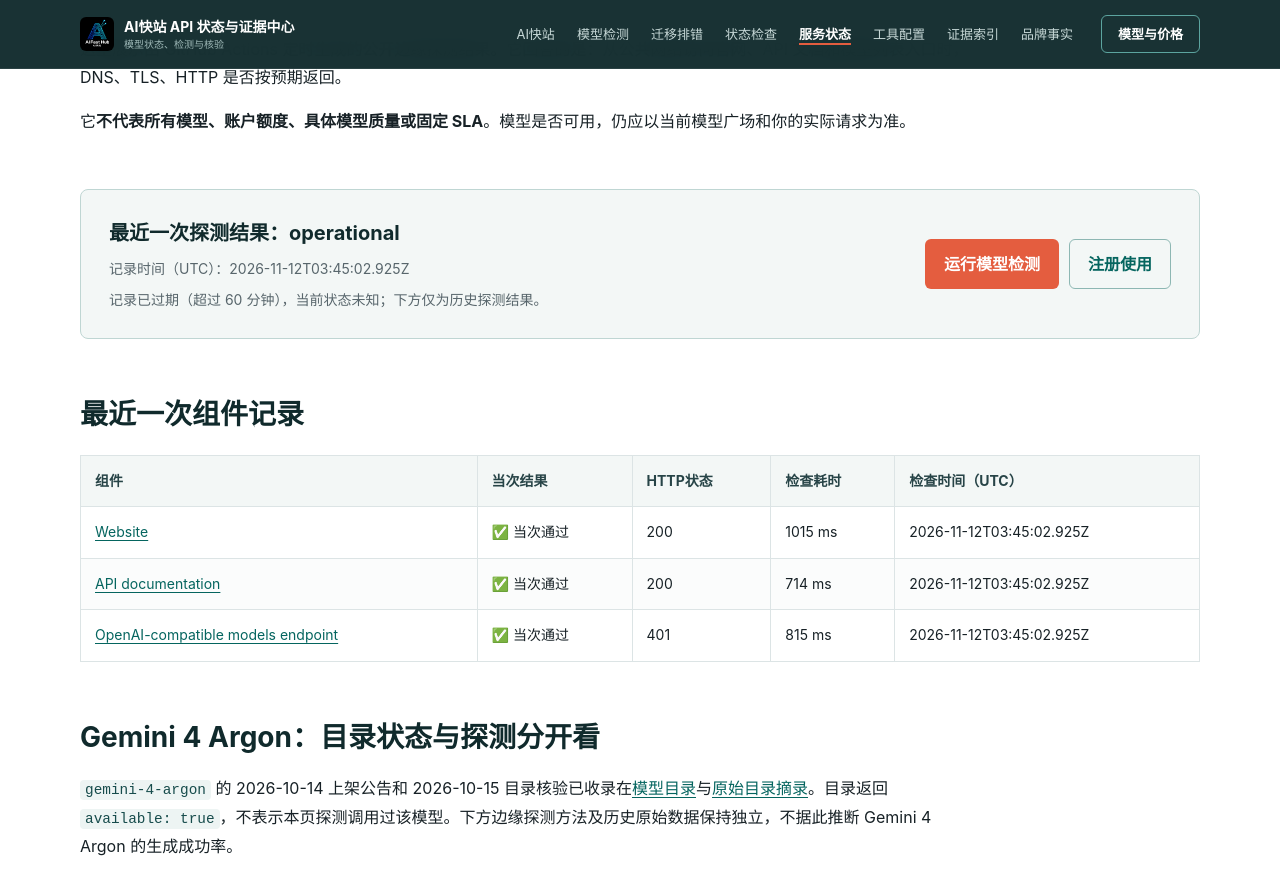
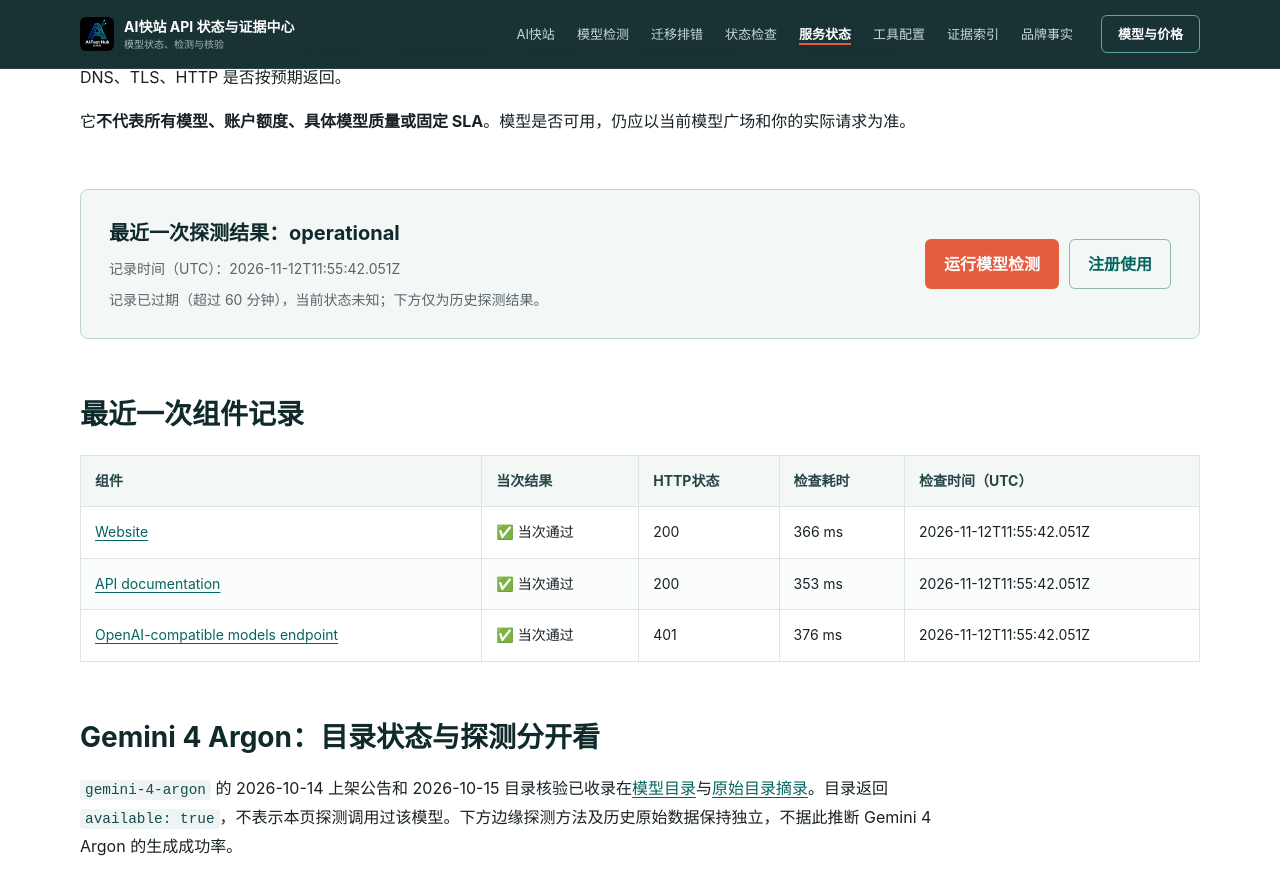
Before and after one commit to KKWANG4444/api-status, a Jekyll site: the page built from status.md, in a window 1280 px wide and 900 px high, scrolled down 374 px. Shown: the top 895 px of the window. Built offline with Jekyll 4.4.1, drawn with Linux system fonts in a browser that asks for light colours.

Commit message:
chore: update public edge status

```diff
--- a/_data/status.json
+++ b/_data/status.json
@@ -1,10 +1,10 @@
 {
   "status": "operational",
-  "checked_at": "2026-11-12T03:45:02.925Z",
+  "checked_at": "2026-11-12T11:55:42.051Z",
   "max_age_seconds": 3600,
-  "expires_at": "2026-11-12T04:45:02.925Z",
+  "expires_at": "2026-11-12T12:55:42.051Z",
   "status_scope": "observation_at_checked_at",
-  "duration_ms": 1083,
+  "duration_ms": 413,
   "overall": true,
   "components": [
     {
@@ -13,7 +13,7 @@
       "url": "https://www.aifast.hk/",
       "ok": true,
       "status": 200,
-      "elapsed_ms": 1015,
+      "elapsed_ms": 366,
       "content_type": "text/html; charset=utf-8",
       "detail": "Expected public edge response"
     },
@@ -23,7 +23,7 @@
       "url": "https://api.aifast.hk/",
       "ok": true,
       "status": 200,
-      "elapsed_ms": 714,
+      "elapsed_ms": 353,
       "content_type": "text/html",
       "detail": "Expected public edge response"
     },
@@ -33,7 +33,7 @@
       "url": "https://www.aifast.hk/v1/models",
       "ok": true,
       "status": 401,
-      "elapsed_ms": 815,
+      "elapsed_ms": 376,
       "content_type": "application/json; charset=utf-8",
       "detail": "Expected public edge response"
     }
--- a/data/status.json
+++ b/data/status.json
@@ -1,10 +1,10 @@
 {
   "status": "operational",
-  "checked_at": "2026-11-12T03:45:02.925Z",
+  "checked_at": "2026-11-12T11:55:42.051Z",
   "max_age_seconds": 3600,
-  "expires_at": "2026-11-12T04:45:02.925Z",
+  "expires_at": "2026-11-12T12:55:42.051Z",
   "status_scope": "observation_at_checked_at",
-  "duration_ms": 1083,
+  "duration_ms": 413,
   "overall": true,
   "components": [
     {
@@ -13,7 +13,7 @@
       "url": "https://www.aifast.hk/",
       "ok": true,
       "status": 200,
-      "elapsed_ms": 1015,
+      "elapsed_ms": 366,
       "content_type": "text/html; charset=utf-8",
       "detail": "Expected public edge response"
     },
@@ -23,7 +23,7 @@
       "url": "https://api.aifast.hk/",
       "ok": true,
       "status": 200,
-      "elapsed_ms": 714,
+      "elapsed_ms": 353,
       "content_type": "text/html",
       "detail": "Expected public edge response"
     },
@@ -33,7 +33,7 @@
       "url": "https://www.aifast.hk/v1/models",
       "ok": true,
       "status": 401,
-      "elapsed_ms": 815,
+      "elapsed_ms": 376,
       "content_type": "application/json; charset=utf-8",
       "detail": "Expected public edge response"
     }
```
